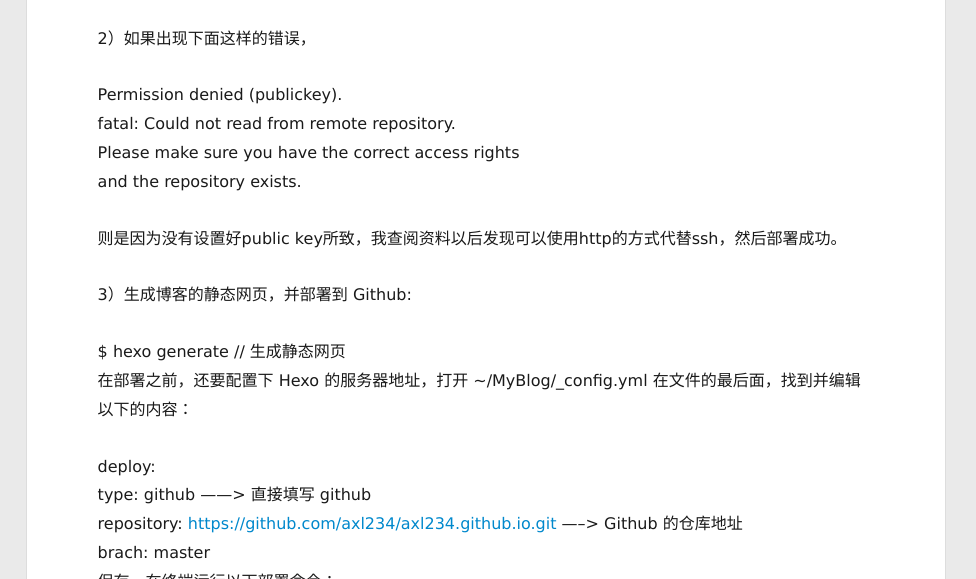
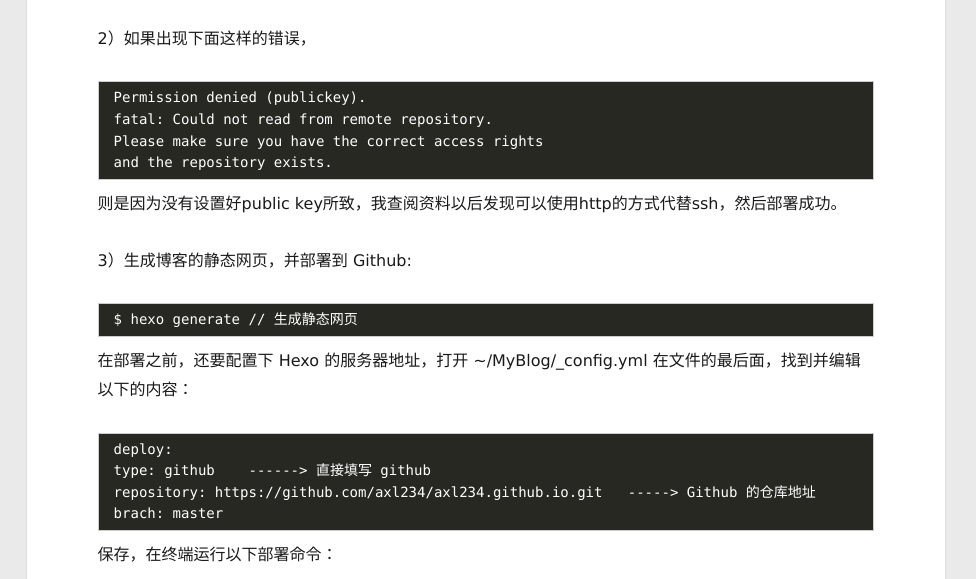
Before and after one commit to axl234/axl234.github.io, a plain HTML site: page index.html in a window 1280 px wide. Shown: the part 221-800 px from the top of the page, 304-1280 px from the left. Drawn offline with Linux system fonts and the light colour scheme; files whose address does not match are found by name.

Commit message:
Site updated: 2016-11-14 15:32:10

```diff
--- a/index.html
+++ b/index.html
@@ -160,15 +160,23 @@
         <p>1）注意需要提前安装一个扩展：</p>
 <p>$ npm install hexo-deployer-git –save</p>
 <p>2）如果出现下面这样的错误，</p>
-<p>Permission denied (publickey).<br>fatal: Could not read from remote repository.<br>Please make sure you have the correct access rights<br>and the repository exists.</p>
-<p>则是因为没有设置好public key所致，我查阅资料以后发现可以使用http的方式代替ssh，然后部署成功。</p>
+<pre><code>Permission denied (publickey).
+fatal: Could not read from remote repository.
+Please make sure you have the correct access rights
+and the repository exists.
+</code></pre><p>则是因为没有设置好public key所致，我查阅资料以后发现可以使用http的方式代替ssh，然后部署成功。</p>
 <p>3）生成博客的静态网页，并部署到 Github:</p>
-<p>$ hexo generate // 生成静态网页<br>在部署之前，还要配置下 Hexo 的服务器地址，打开 ~/MyBlog/_config.yml 在文件的最后面，找到并编辑以下的内容：</p>
-<p>deploy:<br>  type: github    ——&gt; 直接填写 github<br>  repository: <a href="https://github.com/axl234/axl234.github.io.git" target="_blank" rel="external">https://github.com/axl234/axl234.github.io.git</a>   —–&gt; Github 的仓库地址<br>  brach: master<br>保存，在终端运行以下部署命令：</p>
-<p>$ hexo deploy</p>
-<p>这样部署经常是不会立即生效的， 如果想要立即生效，可以使用下面的命令：</p>
-<p>$ hexo deploy -g</p>
-
+<pre><code>$ hexo generate // 生成静态网页
+</code></pre><p>在部署之前，还要配置下 Hexo 的服务器地址，打开 ~/MyBlog/_config.yml 在文件的最后面，找到并编辑以下的内容：</p>
+<pre><code>deploy:
+type: github    ------&gt; 直接填写 github
+repository: https://github.com/axl234/axl234.github.io.git   -----&gt; Github 的仓库地址
+brach: master
+</code></pre><p>保存，在终端运行以下部署命令：</p>
+<pre><code>$ hexo deploy
+</code></pre><p>这样部署经常是不会立即生效的， 如果想要立即生效，可以使用下面的命令：</p>
+<pre><code>$ hexo deploy -g
+</code></pre>
 
     </div>
     <div class="article-info article-info-index">
```
Also changed, not shown: 2016/11/14/hexo/index.html (+29 -12 lines).
